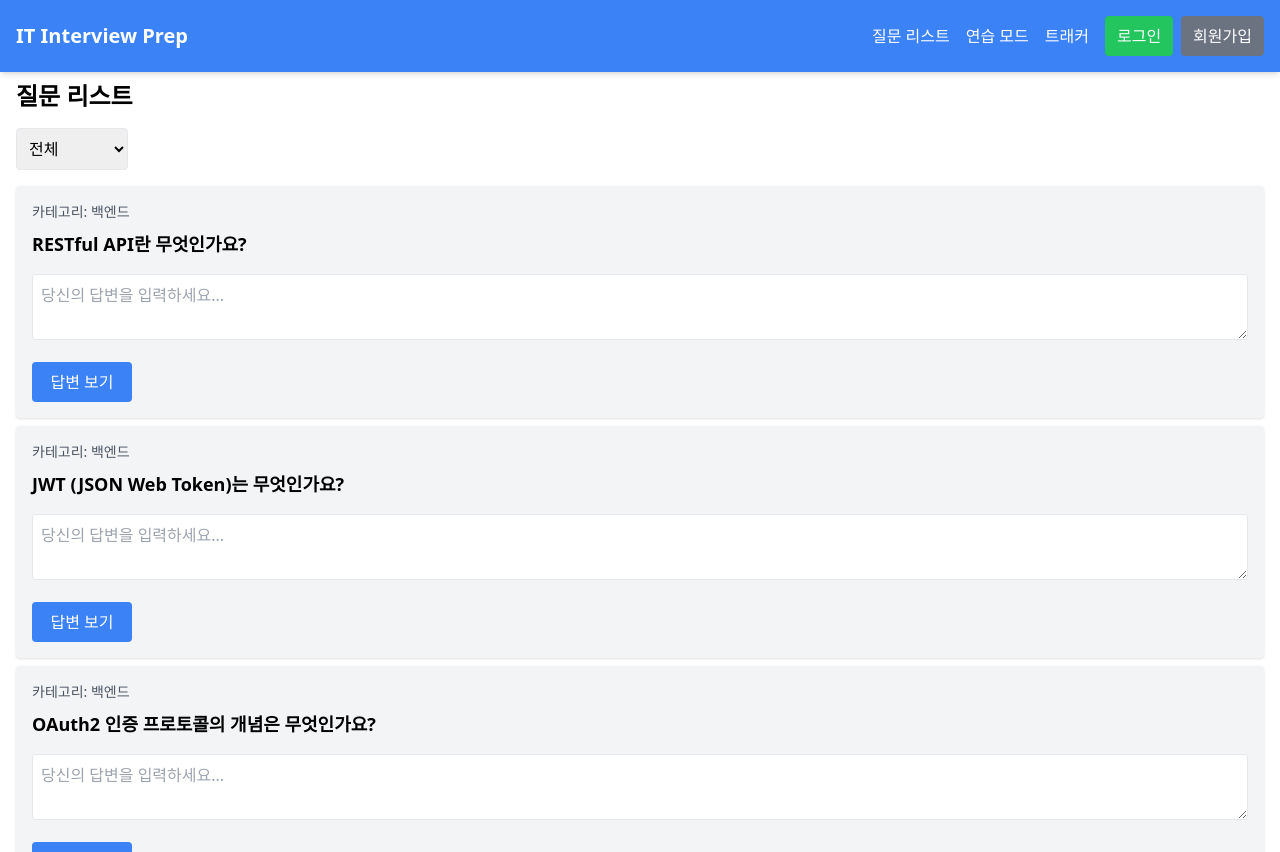
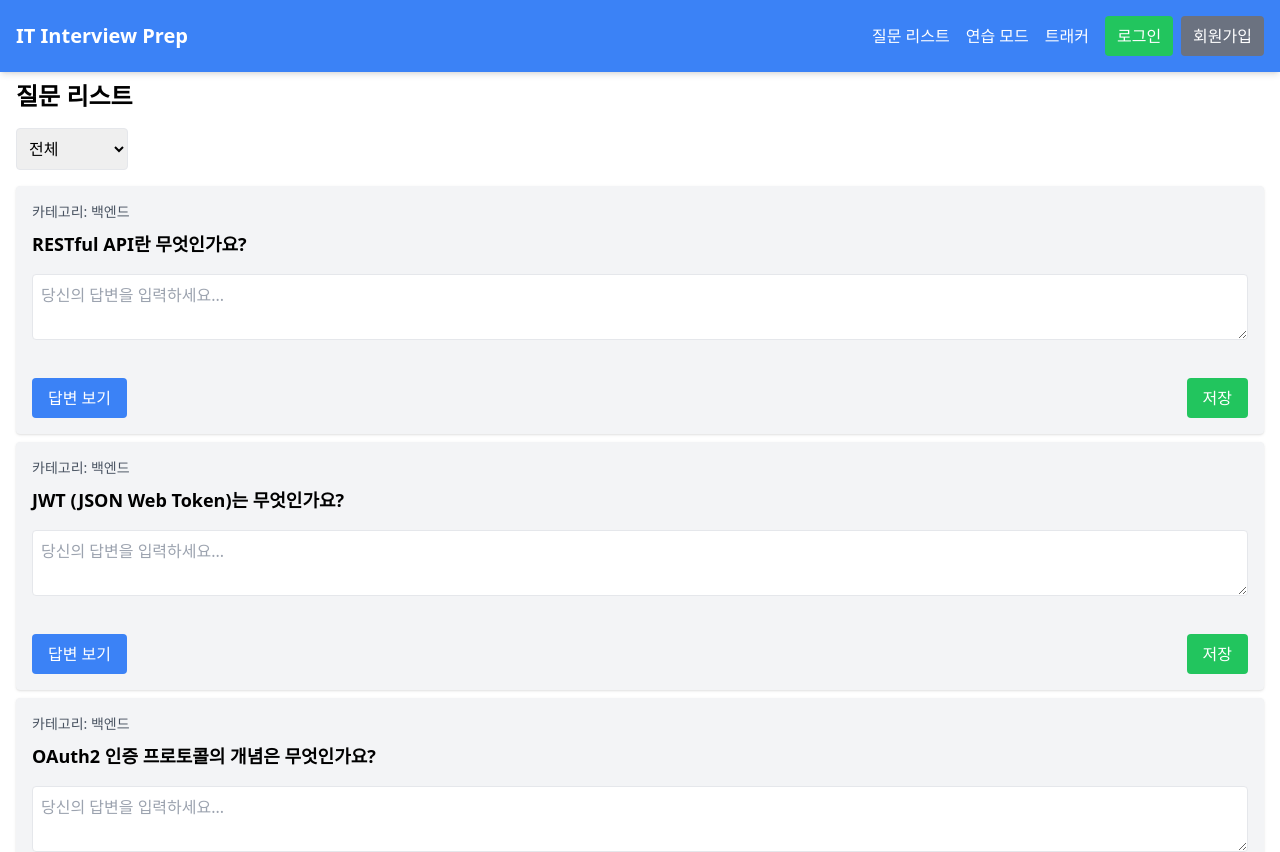
Before and after one commit to maplesyrup0423/it-Interview-Prep, a React (Create React App) app: page /questions in a window 1280 px wide. Shown: the top 852 px of the page. Built offline with nearby package versions, Linux system fonts and the light colour scheme; no server answers.

Commit message:
질문 사용자 답변 DB 연동

```diff
--- a/src/App.js
+++ b/src/App.js
@@ -10,7 +10,7 @@ import Navbar from "./components/Navbar";
 import Home from "./pages/Home";
 import Practice from "./pages/Practice";
 import Tracker from "./pages/Tracker";
-import Questions from "./pages/questions";
+import Questions from "./pages/Qestions";
 import Login from "./components/Login";
 import SignUp from "./components/SignUp ";
 // import Logout from "./components/Logout";
@@ -36,7 +36,7 @@ function App() {
   return (
     <Router>
       <div>
-        <Navbar user={user} />
+        <Navbar user={user} setUser={setUser} />
         <div className="pt-16">
           <Routes>
             <Route path="/" element={<Home />} />
--- a/src/components/Navbar.js
+++ b/src/components/Navbar.js
@@ -2,7 +2,8 @@ import React from "react";
 import { Link } from "react-router-dom";
 import Logout from "./Logout";
 
-const Navbar = ({ user }) => {
+const Navbar = ({ user, setUser }) => {
+  // setUser를 추가로 받아옴
   return (
     <nav className="bg-blue-500 p-4 text-white fixed top-0 left-0 w-full z-10 shadow-md">
       <div className="container mx-auto flex justify-between items-center">
@@ -24,7 +25,7 @@ const Navbar = ({ user }) => {
               <span className="mr-4">
                 | 안녕하세요, {user.email || "사용자"}님!
               </span>
-              <Logout />
+              <Logout setUser={setUser} /> {/* setUser를 전달 */}
             </>
           ) : (
             <>
--- /dev/null
+++ b/src/pages/Qestions.js
@@ -0,0 +1,154 @@
+import React, { useState, useEffect } from "react";
+import { auth, db } from "../firebaseConfig";
+import { collection, addDoc, getDocs } from "firebase/firestore";
+import questions from "../data/questions.json"; // questions.json 파일에서 질문 가져오기
+
+const Questions = () => {
+  const [category, setCategory] = useState("전체");
+  const [userAnswers, setUserAnswers] = useState({}); // 사용자 답변 관리
+  const [showAnswers, setShowAnswers] = useState({});
+  const user = auth.currentUser;
+
+  // 카테고리에 따른 질문 필터링
+  const filteredQuestions =
+    category === "전체"
+      ? questions
+      : questions.filter((q) => q.category === category);
+
+  // 사용자 답변 입력 처리
+  const handleUserAnswerChange = (id, answer) => {
+    setUserAnswers((prev) => ({
+      ...prev,
+      [id]: answer,
+    }));
+  };
+
+  // 답변 저장 처리
+  const handleSaveAnswer = async (questionId) => {
+    if (!user) return;
+
+    try {
+      const answersCollection = collection(db, "users", user.uid, "answers");
+      const newAnswer = {
+        questionId,
+        answer: userAnswers[questionId],
+        createdAt: new Date(),
+      };
+      await addDoc(answersCollection, newAnswer);
+      alert("답변이 저장되었습니다!");
+    } catch (error) {
+      console.error("답변 저장 중 에러 발생:", error.message);
+      alert("답변 저장에 실패했습니다.");
+    }
+  };
+
+  // 답변 보기 토글
+  const toggleAnswer = (id) => {
+    setShowAnswers((prev) => ({
+      ...prev,
+      [id]: !prev[id],
+    }));
+  };
+
+  useEffect(() => {
+    if (!user) return;
+
+    const fetchUserAnswers = async () => {
+      try {
+        const answersCollection = collection(db, "users", user.uid, "answers");
+        const querySnapshot = await getDocs(answersCollection);
+        const answers = {};
+        querySnapshot.forEach((doc) => {
+          const data = doc.data();
+          answers[data.questionId] = data.answer;
+        });
+        setUserAnswers(answers); // Firestore에서 가져온 답변을 상태에 저장
+      } catch (error) {
+        console.error("답변 조회 중 에러 발생:", error.message);
+      }
+    };
+
+    fetchUserAnswers();
+  }, [user]);
+
+  return (
+    <div className="container mx-auto p-4">
+      <h1 className="text-2xl font-bold mb-4">질문 리스트</h1>
+
+      {/* 카테고리 선택 */}
+      <div className="mb-4">
+        <select
+          value={category}
+          onChange={(e) => setCategory(e.target.value)}
+          className="border p-2 rounded"
+        >
+          <option value="전체">전체</option>
+          <option value="백엔드">백엔드</option>
+          <option value="프론트엔드">프론트엔드</option>
+        </select>
+      </div>
+
+      {/* 질문과 답변 리스트 */}
+      <div>
+        {filteredQuestions.length > 0 ? (
+          filteredQuestions.map((question) => (
+            <div
+              key={question.id}
+              className="flex items-start justify-between bg-gray-100 p-4 mb-2 rounded shadow"
+            >
+              <div className="w-full">
+                <p className="text-sm text-gray-600 mb-2">
+                  카테고리: {question.category}
+                </p>
+                <p className="text-lg font-semibold">{question.question}</p>
+
+                {/* 사용자가 입력한 답변 */}
+                <textarea
+                  className="w-full mt-4 p-2 border rounded"
+                  rows="2" // 세로 길이 줄이기
+                  placeholder="당신의 답변을 입력하세요..."
+                  value={userAnswers[question.id] || ""}
+                  onChange={(e) =>
+                    handleUserAnswerChange(question.id, e.target.value)
+                  }
+                />
+                {/* 버튼들 배치 */}
+                <div className="flex justify-between mt-4">
+                  {/* 답변 보기 버튼 */}
+                  <div className="flex items-center justify-between mt-4">
+                    <button
+                      onClick={() => toggleAnswer(question.id)}
+                      className="px-4 py-2 bg-blue-500 text-white rounded hover:bg-blue-600"
+                    >
+                      {showAnswers[question.id] ? "답변 숨기기" : "답변 보기"}
+                    </button>
+                  </div>{" "}
+                  {/* 저장 버튼 */}
+                  <div className="flex justify-end mt-4">
+                    <button
+                      onClick={() => handleSaveAnswer(question.id)}
+                      className="px-4 py-2 bg-green-500 text-white rounded hover:bg-green-600"
+                    >
+                      저장
+                    </button>
+                  </div>
+                </div>
+
+                {/* 시스템의 정답 표시 */}
+                {showAnswers[question.id] && (
+                  <p className="mt-4 p-3 bg-green-100 border border-green-500 rounded text-green-600">
+                    {question.answer}
+                  </p>
+                )}
+              </div>
+            </div>
+          ))
+        ) : (
+          <p className="text-gray-600">해당 카테고리에 질문이 없습니다.</p>
+        )}
+      </div>
+    </div>
+  );
+};
+
+export default Questions;
--- a/src/pages/questions.js
+++ /dev/null
@@ -1,110 +0,0 @@
-import React, { useState } from "react";
-import questions from "../data/questions.json";
-
-const Practice = () => {
-  const [category, setCategory] = useState("전체");
-  const [showAnswers, setShowAnswers] = useState({}); // 각 질문의 답변 상태 관리
-  const [userAnswers, setUserAnswers] = useState({}); // 사용자 답변 관리
-
-  // 카테고리에 따른 질문 필터링
-  const filteredQuestions =
-    category === "전체"
-      ? questions
-      : questions.filter((q) => q.category === category);
-
-  // 답변 토글
-  const toggleAnswer = (id) => {
-    setShowAnswers((prev) => ({
-      ...prev,
-      [id]: !prev[id],
-    }));
-  };
-
-  // 사용자 답변 입력 처리
-  const handleUserAnswerChange = (id, answer) => {
-    setUserAnswers((prev) => ({
-      ...prev,
-      [id]: answer,
-    }));
-  };
-
-  return (
-    <div className="container mx-auto p-4">
-      <h1 className="text-2xl font-bold mb-4">질문 리스트</h1>
-
-      {/* 카테고리 선택 */}
-      <div className="mb-4">
-        <select
-          value={category}
-          onChange={(e) => setCategory(e.target.value)}
-          className="border p-2 rounded"
-        >
-          <option value="전체">전체</option>
-          <option value="백엔드">백엔드</option>
-          <option value="프론트엔드">프론트엔드</option>
-        </select>
-      </div>
-
-      {/* 질문과 답변 리스트 */}
-      <div>
-        {filteredQuestions.length > 0 ? (
-          filteredQuestions.map((question) => (
-            <div
-              key={question.id}
-              className="flex items-start justify-between bg-gray-100 p-4 mb-2 rounded shadow"
-            >
-              <div className="w-full">
-                <p className="text-sm text-gray-600 mb-2">
-                  카테고리: {question.category}
-                </p>
-                <p className="text-lg font-semibold">{question.question}</p>
-
-                {/* 사용자가 입력한 답변 */}
-                <textarea
-                  className="w-full mt-4 p-2 border rounded"
-                  rows="2" // 세로 길이 줄이기
-                  placeholder="당신의 답변을 입력하세요..."
-                  value={userAnswers[question.id] || ""}
-                  onChange={(e) =>
-                    handleUserAnswerChange(question.id, e.target.value)
-                  }
-                />
-
-                {/* 버튼 영역: 답변 보기와 제출 버튼을 한 줄에 배치 */}
-                <div className="flex items-center justify-between mt-4">
-                  {/* 답변 보기 버튼 */}
-                  <button
-                    onClick={() => toggleAnswer(question.id)}
-                    className="px-4 py-2 bg-blue-500 text-white rounded hover:bg-blue-600 min-w-[100px]"
-                  >
-                    {showAnswers[question.id] ? "답변 숨기기" : "답변 보기"}
-                  </button>
-
-                  {/* 답변 제출 버튼 */}
-                  {/* <button
-                    onClick={() => alert("답변을 제출했습니다!")}
-                    className="px-4 py-2 bg-green-500 text-white rounded hover:bg-green-600"
-                  >
-                    답변 제출
-                  </button> */}
-                </div>
-
-                {/* 시스템의 정답 표시 여부 */}
-                {showAnswers[question.id] && (
-                  <p className="mt-4 p-3 bg-green-100 border border-green-500 rounded text-green-600">
-                    {question.answer}
-                  </p>
-                )}
-                {/* 정답 표시 */}
-              </div>
-            </div>
-          ))
-        ) : (
-          <p className="text-gray-600">해당 카테고리에 질문이 없습니다.</p>
-        )}
-      </div>
-    </div>
-  );
-};
-
-export default Practice;
```
